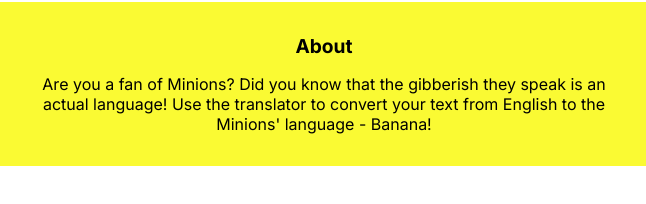
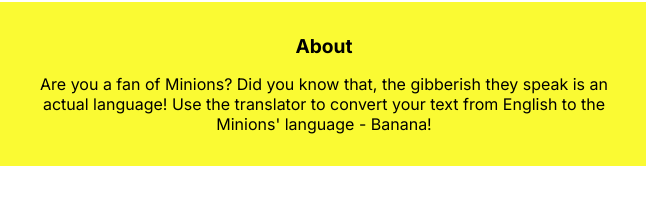
Before and after one commit to aseemcr07/neoGCamp-Banana-Speak-App, a plain HTML site: page index.html in a window 1280 px wide. Shown: the part 588-792 px from the top of the page, 316-962 px from the left. Drawn offline with Linux system fonts and the light colour scheme.

Commit message:
Grammar changes

```diff
--- a/index.html
+++ b/index.html
@@ -24,7 +24,7 @@
     <footer class="footer">
         <div class="footer-header">About</div>
         <div class="footer-text">
-            Are you a fan of Minions? Did you know that the gibberish they speak is an actual language! Use the translator to convert your text from English to the Minions' language - Banana!
+            Are you a fan of Minions? Did you know that, the gibberish they speak is an actual language! Use the translator to convert your text from English to the Minions' language - Banana!
         </div>
     </footer>
 
```
